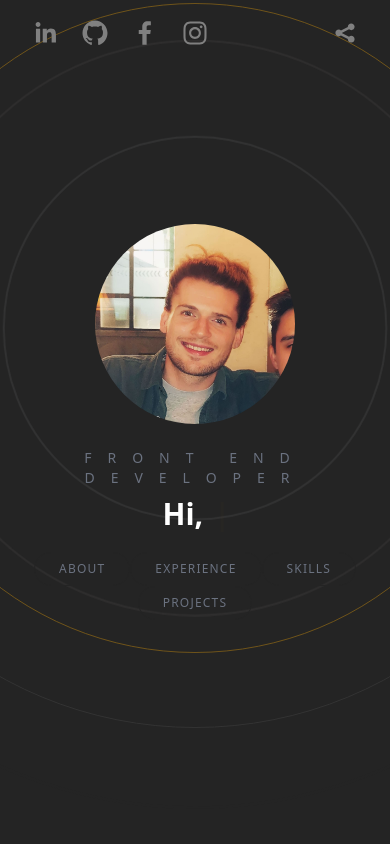
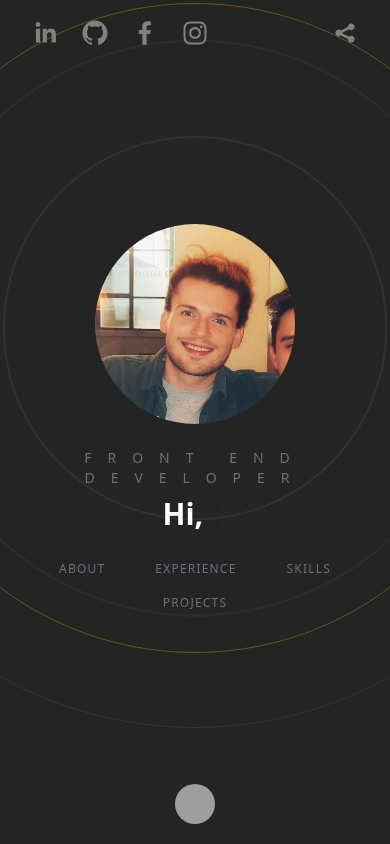
Before and after one commit to JakeLambertWD/portfolio-V3, a Next.js app: page / in a window 390 px wide. Built offline with nearby package versions, Linux system fonts and the light colour scheme; grey boxes are pictures that could not be loaded.

Commit message:
Component designs built, responsive on small laptopns still needed

```diff
--- a/components/Header.tsx
+++ b/components/Header.tsx
@@ -1,4 +1,5 @@
 import { SocialIcon } from 'react-social-icons';
+import Link from 'next/link';
 const { motion } = require('framer-motion');
 
 type Props = { socialIcon?: string; navTitle?: string; iconColor?: string };
@@ -34,6 +35,7 @@
 				/>
 			</motion.div>
 
+			<Link href='#contact'>
 				<motion.div
 					initial={{ x: 500, opacity: 0, scale: 0.5 }}
 					animate={{ x: 0, opacity: 1, scale: 1 }}
@@ -49,6 +51,7 @@
 						{navTitle}
 					</p>
 				</motion.div>
+			</Link>
 		</header>
 	);
 }
--- a/components/Projects.tsx
+++ b/components/Projects.tsx
@@ -15,11 +15,11 @@
 				Projects
 			</h3>
 
-			<div className='relative w-full flex overflow-x-scroll overflow-y-hidden snap-x snap-mandatory z-20'>
+			<div className='scrollbar scrollbar-track-gray-400/20 scrollbar-thumb-[#f7ab0a]/80 scrollbar-thin relative w-full flex overflow-x-scroll overflow-y-hidden snap-x snap-mandatory z-20'>
 				{projects.map((item, i) => (
 					<div
 						key={item}
-						className='w-screen flex-shrink-0 snap-center flex flex-col space-y-5 items-center justify-center p-20 md:p-44 h-screen'
+						className='w-screen flex-shrink-0 snap-center flex flex-col space-y-5 items-center justify-center p-20 md:p-44 h-screen '
 					>
 						<motion.img
 							initial={{ opacity: 0, y: -300 }}
--- a/components/WorkExperience.tsx
+++ b/components/WorkExperience.tsx
@@ -1,6 +1,7 @@
 const { motion } = require('framer-motion');
 import Card from './Card';
 
+// TODO remove the opacity on hover, try to make it when card in center of screen
 type Props = {};
 export default function WorkExperience({}: Props) {
 	return (
@@ -14,7 +15,7 @@
 				Experience
 			</h3>
 
-			<div className='w-full flex space-x-5 overflow-x-scroll p-10 snap-x snap-mandatory'>
+			<div className='scrollbar-thin w-full flex space-x-5 overflow-x-scroll p-10 snap-x snap-mandatory scrollbar scrollbar-track-gray-400/20 scrollbar-thumb-[#f7ab0a]/80'>
 				<Card />
 				<Card />
 				<Card />
--- a/package.json
+++ b/package.json
@@ -41,6 +41,7 @@
 		"eslint-config-next": "12.3.1",
 		"eslint-plugin-storybook": "^0.6.6",
 		"postcss": "^8.4.17",
+		"tailwind-scrollbar": "^2.1.0-preview.0",
 		"tailwindcss": "^3.1.8",
 		"typescript": "4.8.4",
 		"webpack": "^5.74.0"
--- a/pages/index.tsx
+++ b/pages/index.tsx
@@ -1,6 +1,7 @@
 import type { NextPage } from 'next';
 import Head from 'next/head';
 import Image from 'next/image';
+import Link from 'next/link';
 import About from '../components/About';
 import ContactMe from '../components/ContactMe';
 import NavBar from '../components/Header';
@@ -11,7 +12,8 @@
 
 const Home: NextPage = () => {
 	return (
-		<div className='bg-[rgb(36,36,36)] text-white h-screen snap-y snap-mandatory overflow-scroll z-0'>
+		// TODO have a play around with scrollbar-none
+		<div className='bg-[rgb(36,36,36)] text-white h-screen snap-y snap-mandatory overflow-y-scroll overflow-x-hidden z-0 scrollbar scrollbar-track-gray-400/20 scrollbar-thumb-[#f7ab0a]/80 scrollbar-thin'>
 			<Head>
 				<title>Jakes Portfolio</title>
 				<link rel='icon' href='/favicon.ico' />
@@ -43,6 +45,18 @@
 			<section id='contact' className='snap-center'>
 				<ContactMe />
 			</section>
+
+			<Link href='#hero'>
+				<footer className='sticky bottom-5 w-full cursor-pointer'>
+					<div className='flex items-center justify-center'>
+						<img
+							src='https://avatars.githubusercontent.com/u/59619665?v=4'
+							alt='me'
+							className='h-10 w-10 rounded-full filter grayscale hover:grayscale-0 cursor-pointer'
+						/>
+					</div>
+				</footer>
+			</Link>
 		</div>
 	);
 };
--- a/tailwind.config.js
+++ b/tailwind.config.js
@@ -8,5 +8,5 @@
 	theme: {
 		extend: {}
 	},
-	plugins: []
+	plugins: [require('tailwind-scrollbar')]
 };
```
Also changed, not shown: 1 other file (tests, documents, lock files or other folders). Lines whose indentation alone changed are shown as unchanged.
